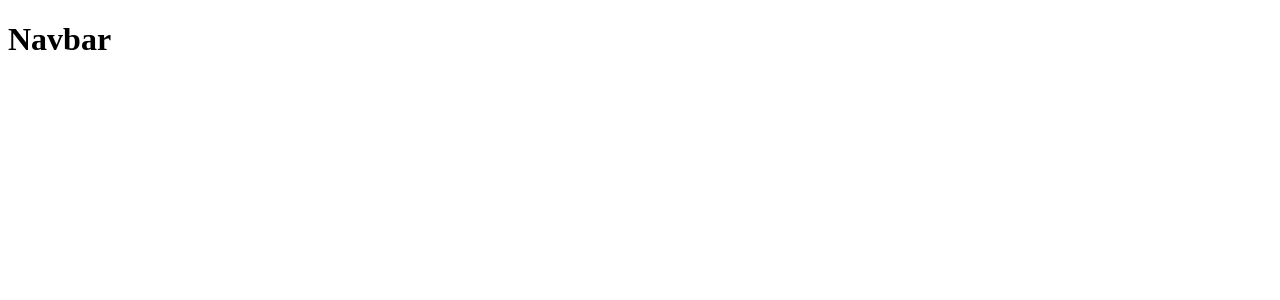
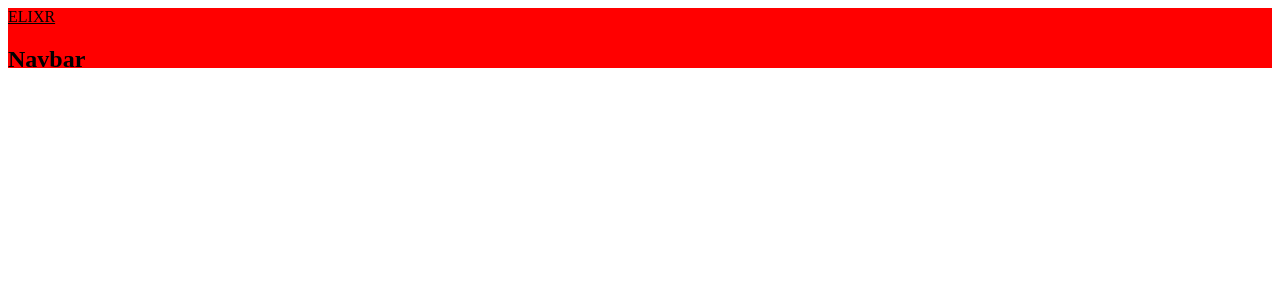
Before and after one commit to carlhtech/react-real-estate, a React (Create React App) app: page / in a window 1280 px wide. Shown: the top 300 px of the page. Built offline with nearby package versions, Linux system fonts and the light colour scheme.

Commit message:
NavBar component setup

```diff
--- a/package.json
+++ b/package.json
@@ -8,7 +8,10 @@
     "@testing-library/user-event": "^12.6.2",
     "react": "^17.0.1",
     "react-dom": "^17.0.1",
+    "react-icons": "^4.1.0",
+    "react-router-dom": "^5.2.0",
     "react-scripts": "4.0.1",
+    "styled-components": "^5.2.1",
     "web-vitals": "^0.2.4"
   },
   "scripts": {
--- a/src/App.js
+++ b/src/App.js
@@ -1,6 +1,5 @@
-import React from 'react';
-import Navbar from './components/Navbar';
-
+import React from "react";
+import Navbar from "./components/Navbar";
 
 function App() {
   return (
--- a/src/components/Navbar.js
+++ b/src/components/Navbar.js
@@ -1,11 +1,41 @@
-import React from 'react'
+import React from "react";
+import styled from "styled-components";
+import { Link } from "react-router-dom";
+import { menuData } from "../data/MenuData";
+
+const Nav = styled.nav`
+  height: 60px;
+
+  background: red;
+`;
+
+const Logo = styled(Link)`
+  color: #000;
+`;
+
+const MenuBars = styled.i``;
+
+const NavMenu = styled.div``;
+
+const NavMenuLinks = styled(Link)`
+  color: #fff;
+`;
 
 const Navbar = () => {
-    return (
-        <div>
-            <h1>Navbar</h1>
-        </div>
-    )
-}
+  return (
+    <Nav>
+      <Logo to="/">ELIXR</Logo>
+      <MenuBars />
+      <NavMenu>
+        {menuData.map((item, index) => {
+          <NavMenuLinks to={item.link} key={index}>
+            {item.title}
+          </NavMenuLinks>;
+        })}
+      </NavMenu>
+      <h1>Navbar</h1>
+    </Nav>
+  );
+};
 
-export default Navbar
+export default Navbar;
--- /dev/null
+++ b/src/data/MenuData.js
@@ -0,0 +1,5 @@
+export const menuData = [
+  { title: "About", link: "/about" },
+  { title: "Homes", link: "/homes" },
+  { title: "Rentals", link: "/rentals" },
+];
--- a/src/index.js
+++ b/src/index.js
@@ -2,10 +2,13 @@
 import ReactDOM from 'react-dom';
 import App from './App';
 import reportWebVitals from './reportWebVitals';
+import { BrowserRouter as Router } from 'react-router-dom';
 
 ReactDOM.render(
   <React.StrictMode>
-    <App />
+    <Router>
+      <App />
+    </Router>
   </React.StrictMode>,
   document.getElementById('root')
 );
```
Also changed, not shown: 2 other files (tests, documents, lock files or other folders).
